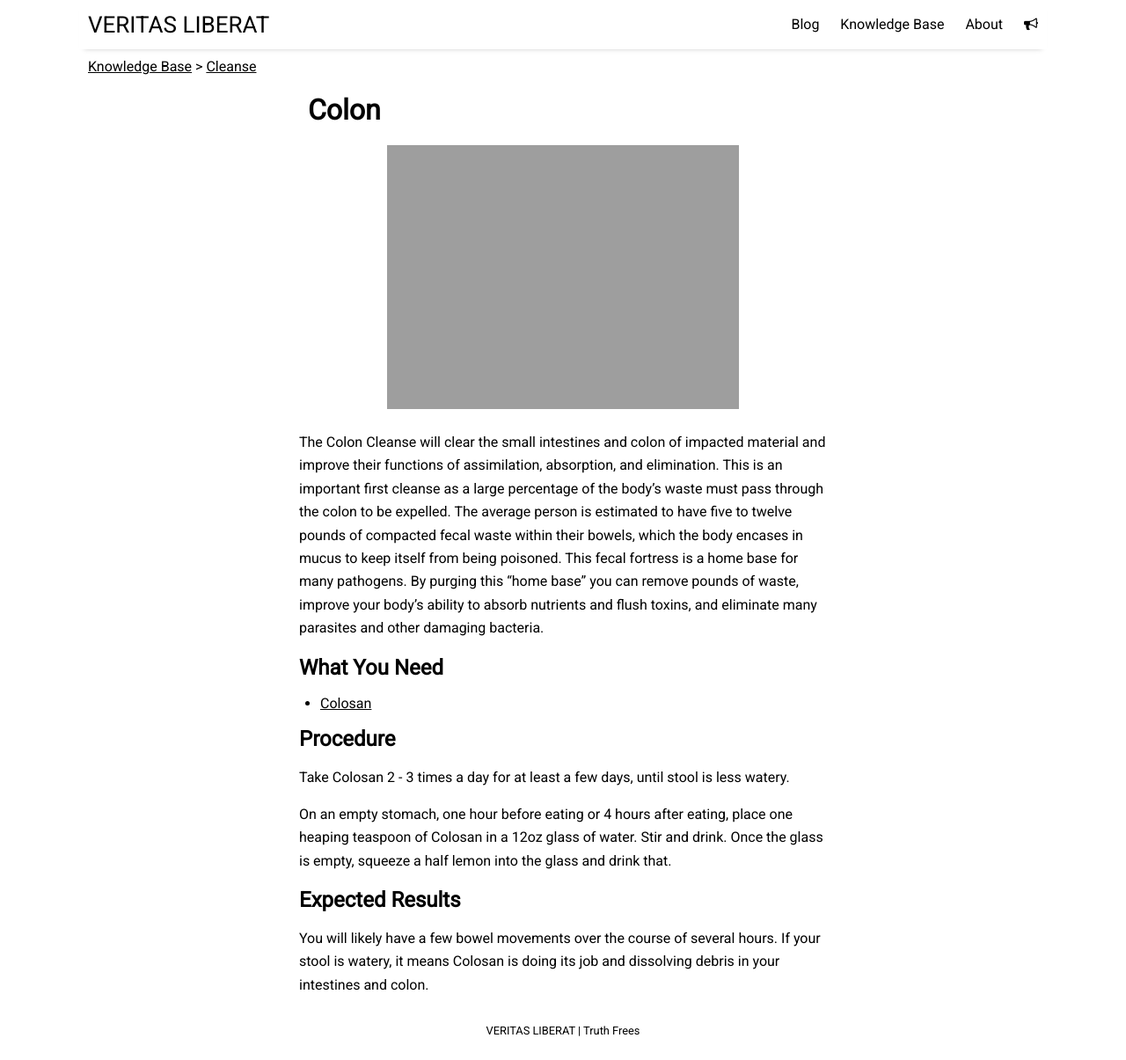
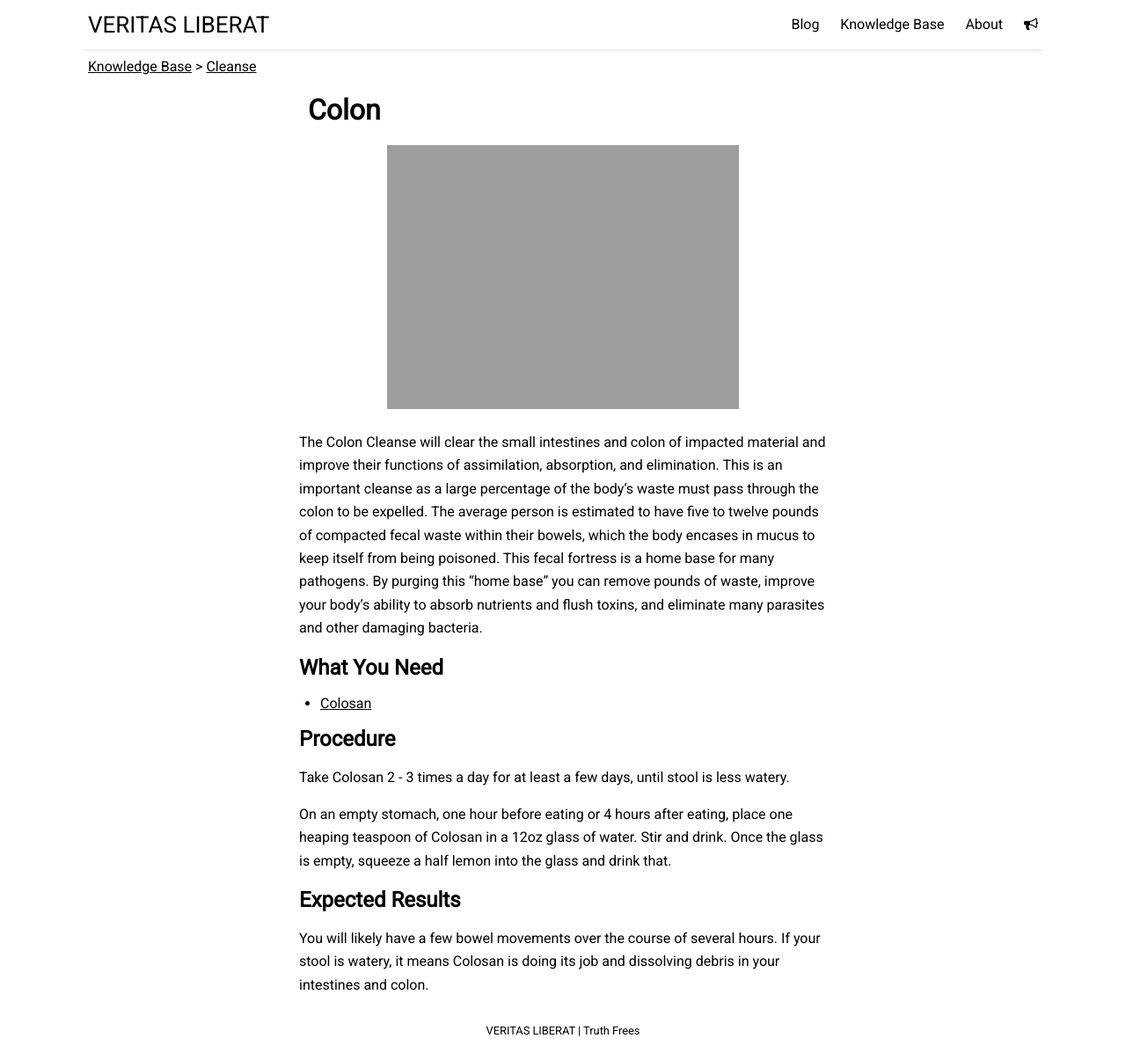
Before and after one commit to VeritasLiberat/VeritasLiberat.github.io, a Jekyll site: the page built from knowledge_base/Cleanse/2. Colon/colon.md, in a window 1280 px wide and 1205 px high. Shown: the whole window at 88% size. Built offline with Jekyll 4.4.1, drawn with Linux system fonts in a browser that asks for light colours; nearby versions of some CDN libraries.

```diff
--- a/knowledge_base/Cleanse/2. Colon/colon.md
+++ b/knowledge_base/Cleanse/2. Colon/colon.md
@@ -4,7 +4,7 @@
 image: colon_cleanse.jpg
 ---
 
-The Colon Cleanse will clear the small intestines and colon of impacted material and improve their functions of assimilation, absorption, and elimination. This is an important first cleanse as a large percentage of the body's waste must pass through the colon to be expelled. The average person is estimated to have five to twelve pounds of compacted fecal waste within their bowels, which the body encases in mucus to keep itself from being poisoned. This fecal fortress is a home base for many pathogens. By purging this "home base" you can remove pounds of waste, improve your body's ability to absorb nutrients and flush toxins, and eliminate many parasites and other damaging bacteria.
+The Colon Cleanse will clear the small intestines and colon of impacted material and improve their functions of assimilation, absorption, and elimination. This is an important cleanse as a large percentage of the body's waste must pass through the colon to be expelled. The average person is estimated to have five to twelve pounds of compacted fecal waste within their bowels, which the body encases in mucus to keep itself from being poisoned. This fecal fortress is a home base for many pathogens. By purging this "home base" you can remove pounds of waste, improve your body's ability to absorb nutrients and flush toxins, and eliminate many parasites and other damaging bacteria.
 
 ## What You Need
 
```
Also changed, not shown: knowledge_base/Cleanse/cleanse.md (+7 -4 lines).
